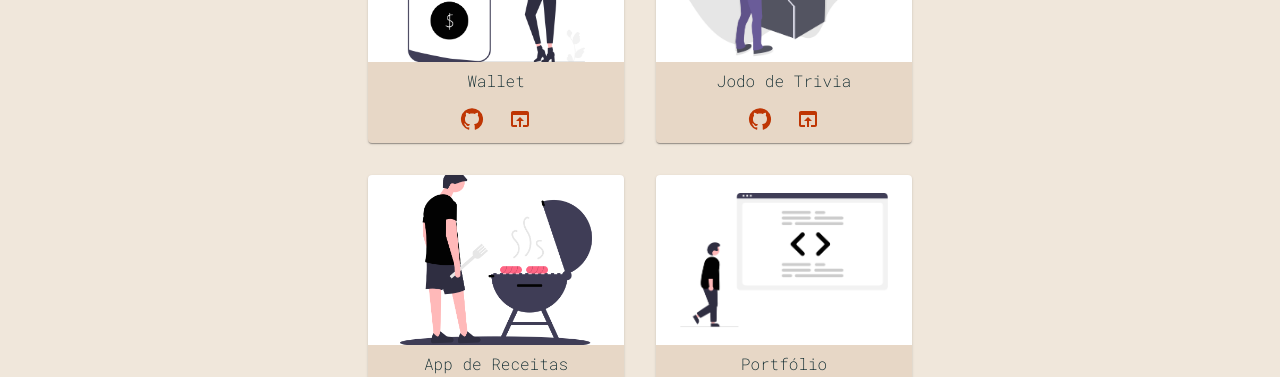
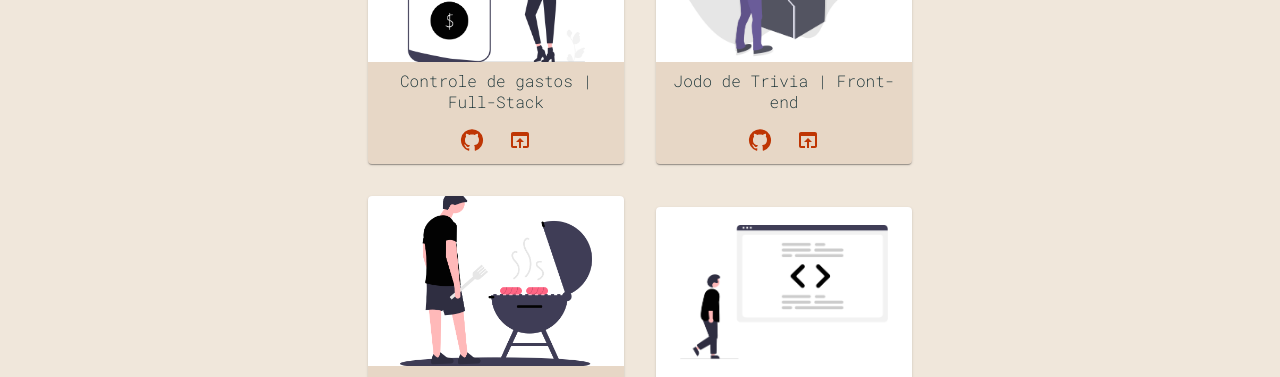
Before and after one commit to caiioalves/portfolio, a React (Create React App) app: page /projetos in a window 1280 px wide. Shown: the part 556-933 px from the top of the page. Built offline with nearby package versions, Linux system fonts and the light colour scheme.

Commit message:
Alterando conteudo da pagina Projetos

```diff
--- a/src/pages/Home.js
+++ b/src/pages/Home.js
@@ -86,7 +86,6 @@ function Home() {
             display:'flex',
             flexDirection: 'column',
             borderRadius: 3,
-            // gap: 1
           }}
         >
           <Typography
--- a/src/pages/Projetos.js
+++ b/src/pages/Projetos.js
@@ -27,25 +27,25 @@ function Projetos () {
     const projetos = [
       {
         imagem: Wallet,
-        texto: 'Wallet',
+        texto: 'Controle de gastos | Full-Stack',
         linkGitHub: 'https://github.com/caiioalves/wallet',
         linkSite: 'https://caio-wallet.netlify.app/'
       },
       {
         imagem: Trivia,
-        texto: 'Jodo de Trivia',
+        texto: 'Jodo de Trivia | Front-end',
         linkGitHub: 'https://github.com/caiioalves/trivia-game',
         linkSite: 'https://caio-trivia.vercel.app/'
       },
       {
         imagem: Receitas,
-        texto: 'App de Receitas',
+        texto: 'App de Receitas | Front-end',
         linkGitHub: 'https://github.com/caiioalves/app-receitas',
         linkSite: 'https://caio-receitas.vercel.app/'
       },
       {
         imagem: Portfolio,
-        texto: 'Portfólio',
+        texto: 'Portfólio | Front-end',
         linkGitHub: 'https://github.com/caiioalves/portfolio',
         linkSite: '/'
       }
```
